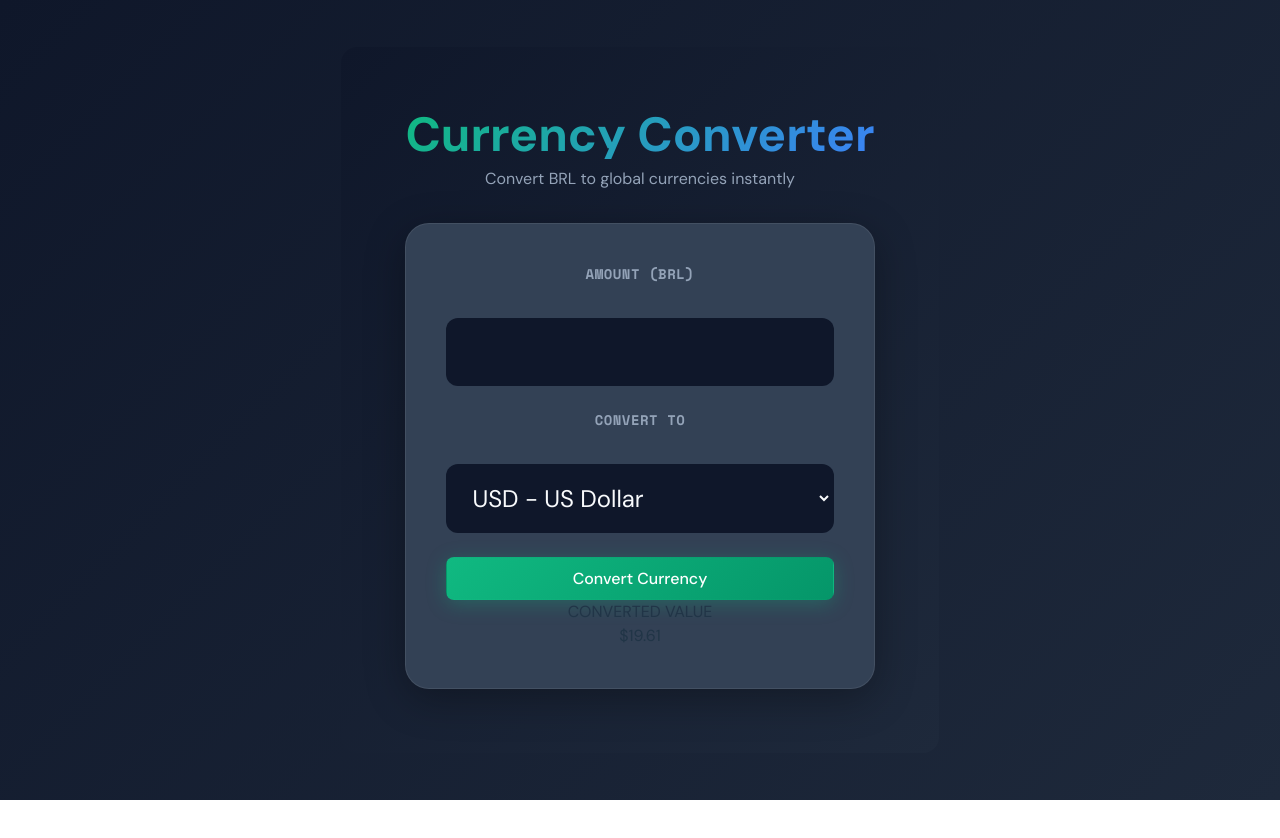
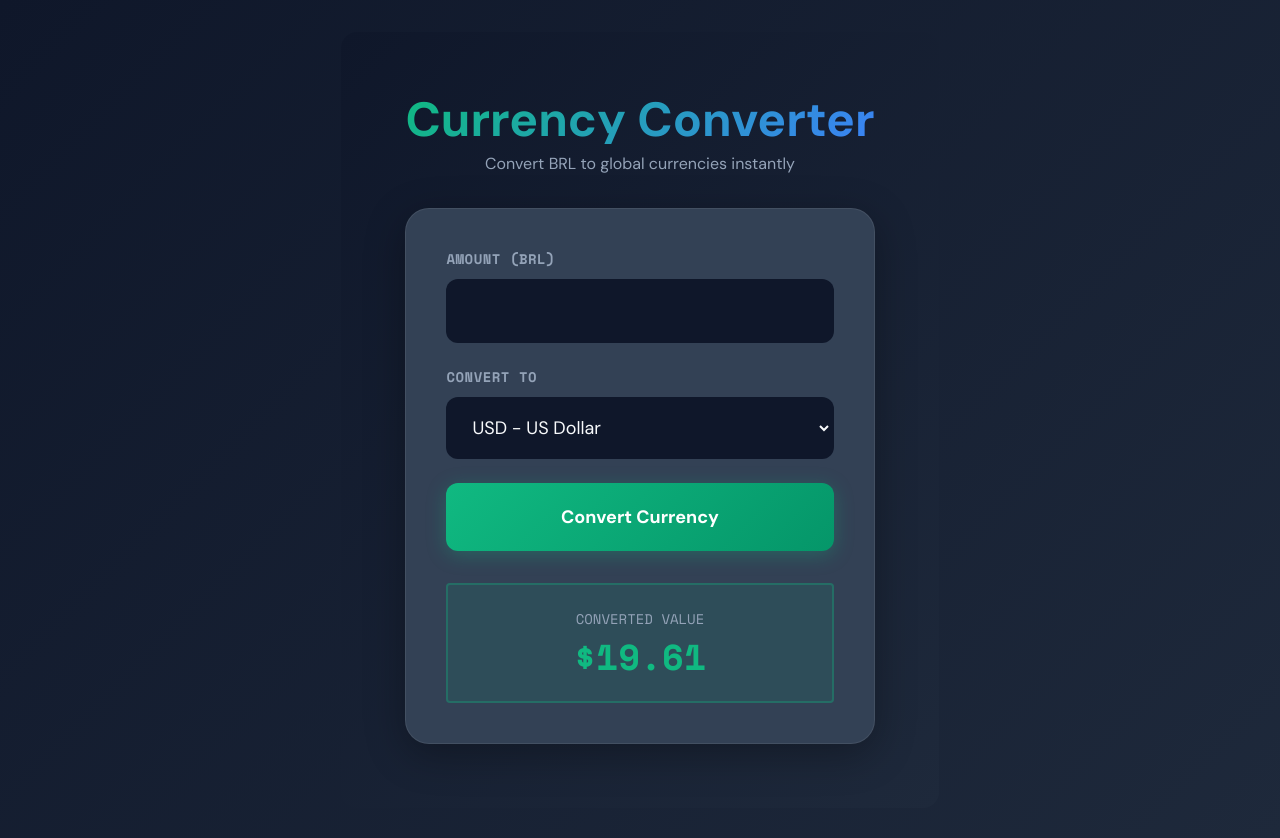
Before and after one commit to luizfelipelopes/currency-converter, a React (Vite) app: page / in a window 1280 px wide. Before the commit the page ends 800 px from the top, so only its background shows below. Built offline with nearby package versions, Linux system fonts and the light colour scheme.

Commit message:
feat: implenent components

```diff
--- a/src/App.css
+++ b/src/App.css
@@ -79,3 +79,18 @@
   transform: translateY(-2px);
   box-shadow: 0 6px 30px rgba(16, 185, 129, 0.4);
 }
+
+.result-card {
+  background: rgba(16, 185, 129, 0.1);
+  border: 2px solid rgba(16, 185, 129, 0.3);
+}
+
+.result-label {
+  color: var(--text-secondary);
+  font-family: 'Space Mono', monospace;
+}
+
+.result-value {
+  color: var(--accent);
+  font-family: 'Space Mono', monospace;
+}
--- a/src/App.tsx
+++ b/src/App.tsx
@@ -1,55 +1,57 @@
-import { useState } from 'react'
 import './App.css'
+import { Input } from './components/Input'
+import { Select } from './components/Select';
+import { Button } from './components/Button';
+import { ResultCard } from './components/ResultCard';
+import { Header } from './components/Header';
+import { ConverterCard } from './components/ConverterCard';
+import { LayoutPreview } from './components/LayoutPreview';
 
 function App() {
-  const [count, setCount] = useState(0)
+
+  const currencies = [
+    {
+      value: 'usd',
+      text: 'USD - US Dollar'
+    },
+    {
+      value: 'eur',
+      text: 'EUR - Euro'
+    },
+    {
+      value: 'ars',
+      text: 'ARS - Argentine Peso'
+    },
+    {
+      value: 'clp',
+      text: 'CLP - Chilean Peso'
+    },
+    {
+      value: 'uyu',
+      text: 'UYU - Uruguayan Peso'
+    },
+  ];
 
   return (
-    <>
+    <LayoutPreview>
 
-      <div className='layout-preview rounded-2xl py-16 px-16 relative min-h-96 flex flex-col items-center justify-center'>
-        <header className='mb-8'>
-          <h1 className='app-title text-5xl font-bold mb-2'>Currency Converter</h1>
-          <p className='app-subtitle text-base'>Convert BRL to global currencies instantly</p>
-        </header>
+      <Header
+        title='Currency Converter'
+        subtitle='Convert BRL to global currencies instantly' />
 
-        <div className='container'>
+      <div className='container'>
 
-          <div className='converter-card rounded-3xl p-10 w-full max-w-lg'>
+        <ConverterCard>
+          <form method="POST">
+            <Input label='AMOUNT (BRL)' type='number' />
+            <Select label='CONVERT TO' currencies={currencies} />
+            <Button title='Convert Currency' />
+          </form>
+          <ResultCard value={19.61} />
+        </ConverterCard>
 
-            <form action="POST">
-
-              <div className='input-group mb-6'>
-                <label className='input-label block text-sm font-semibold mb-2.5 uppercase'>AMOUNT (BRL)</label><br />
-                <input className='input-field w-full py-4 px-5 border-2 border-solid border-transparent rounded-xl text-2xl' type='number' name='amount' />
-              </div>
-
-
-              <div className='input-group mb-6'>
-                <label className='input-label block text-sm font-semibold mb-2.5 uppercase'>CONVERT TO</label><br />
-                <select className='currency-select w-full py-4 px-5 border-2 border-solid border-transparent rounded-xl cursor-pointer text-2xl'>
-                  <option value="usd">USD - US Dollar</option>
-                  <option value="eur">EUR - Euro</option>
-                  <option value="ars">ARS - Argentine Peso</option>
-                  <option value="clp">CLP - Chilean Peso</option>
-                  <option value="uyu">UYU - Uruguayan Peso</option>
-                </select>
-              </div>
-
-              <button className='convert-btn w-full p-60 border-none rounded-xl text-white text-2xl font-bold cursor-pointer' type='submit'>Convert Currency</button>
-
-            </form>
-
-            <div className='result-card'>
-              <p className='result-label'>CONVERTED VALUE</p>
-              <p className='result-value'>$19.61</p>
-            </div>
-
-          </div>
-        </div>
       </div>
-
-    </>
+    </LayoutPreview>
   )
 }
 
--- /dev/null
+++ b/src/components/Button.tsx
@@ -0,0 +1,19 @@
+interface ButtonProps {
+    title: string;
+
+}
+
+
+export function Button({ title }: ButtonProps) {
+    return (
+        <button className='convert-btn
+            w-full
+            p-5
+            border-none
+            rounded-xl
+            text-white
+            text-lg
+            font-bold
+            cursor-pointer' type='submit'>{title}</button>
+    );
+}
--- /dev/null
+++ b/src/components/ConverterCard.tsx
@@ -0,0 +1,13 @@
+import type { ReactNode } from "react";
+
+interface ConverterCardProps {
+    children: ReactNode;
+}
+
+export function ConverterCard({ children }: ConverterCardProps) {
+    return (
+        <div className='converter-card rounded-3xl p-10 w-full max-w-lg'>
+            {children}
+        </div>
+    );
+}
--- /dev/null
+++ b/src/components/Header.tsx
@@ -0,0 +1,13 @@
+interface HeaderProps {
+    title: string;
+    subtitle: string;
+}
+
+export function Header({ title, subtitle }: HeaderProps) {
+    return (
+        <header className='mb-8'>
+            <h1 className='app-title text-5xl font-bold mb-2'>{title}</h1>
+            <p className='app-subtitle text-base'>{subtitle}</p>
+        </header>
+    );
+}
--- /dev/null
+++ b/src/components/Input.tsx
@@ -0,0 +1,28 @@
+interface InputProps {
+    label: string;
+    type: string;
+}
+
+export function Input({ label, type }: InputProps) {
+    return (
+        <div className='input-group mb-6'>
+            <label className='input-label
+                block
+                text-sm
+                text-left
+                font-semibold
+                mb-2.5
+                uppercase'>{label}</label>
+            <input className='input-field
+                w-full
+                py-4
+                px-5
+                border-2
+                border-solid
+                border-transparent
+                rounded-xl
+                text-lg'
+                type={type} name='amount' />
+        </div>
+    );
+}
--- /dev/null
+++ b/src/components/LayoutPreview.tsx
@@ -0,0 +1,24 @@
+import type { ReactNode } from "react";
+
+interface LayoutPreviewProps {
+    children: ReactNode;
+}
+
+
+export function LayoutPreview({ children }: LayoutPreviewProps) {
+    return (
+        <div className='layout-preview
+        rounded-2xl
+        py-16
+        px-16
+        relative
+        min-h-96
+        flex
+        flex-col
+        items-center
+        justify-center'>
+            {children}
+        </div>
+
+    );
+}
--- /dev/null
+++ b/src/components/ResultCard.tsx
@@ -0,0 +1,13 @@
+interface ResultCardProps {
+    value: number;
+}
+
+
+export function ResultCard({ value }: ResultCardProps) {
+    return (
+        <div className='result-card mt-8 p-6 rounded text-center'>
+            <p className='result-label text-sm mb-2'>CONVERTED VALUE</p>
+            <p className='result-value text-4xl font-bold'>${value}</p>
+        </div>
+    );
+}
--- /dev/null
+++ b/src/components/Select.tsx
@@ -0,0 +1,40 @@
+
+interface SelectOptions {
+    value: string;
+    text: string;
+}
+
+interface SelectProps {
+    label: string;
+    currencies: SelectOptions[];
+}
+
+
+export function Select({ label, currencies }: SelectProps) {
+    return (
+        <div className='input-group mb-6'>
+            <label className='input-label
+                block
+                text-sm
+                text-left
+                font-semibold
+                mb-2.5
+                uppercase'>{label}</label>
+            <select className='currency-select
+                w-full
+                py-4
+                px-5
+                border-2
+                border-solid
+                border-transparent
+                rounded-xl
+                cursor-pointer
+                text-lg'>
+
+                {currencies
+                    && currencies.map((currency, key) =>
+                        <option key={key} value={currency.value}>{currency.text}</option>)}
+            </select>
+        </div>
+    );
+}
--- a/src/index.css
+++ b/src/index.css
@@ -44,7 +44,7 @@ body {
   line-height: 1.1;
 } */
 
-button {
+/* button {
   border-radius: 8px;
   border: 1px solid transparent;
   padding: 0.6em 1.2em;
@@ -63,7 +63,7 @@ button:hover {
 button:focus,
 button:focus-visible {
   outline: 4px auto -webkit-focus-ring-color;
-}
+} */
 
 @media (prefers-color-scheme: light) {
   :root {
@@ -75,7 +75,7 @@ button:focus-visible {
     color: #747bff;
   }
 
-  button {
+  /* button {
     background-color: #f9f9f9;
-  }
+  } */
 }
```
